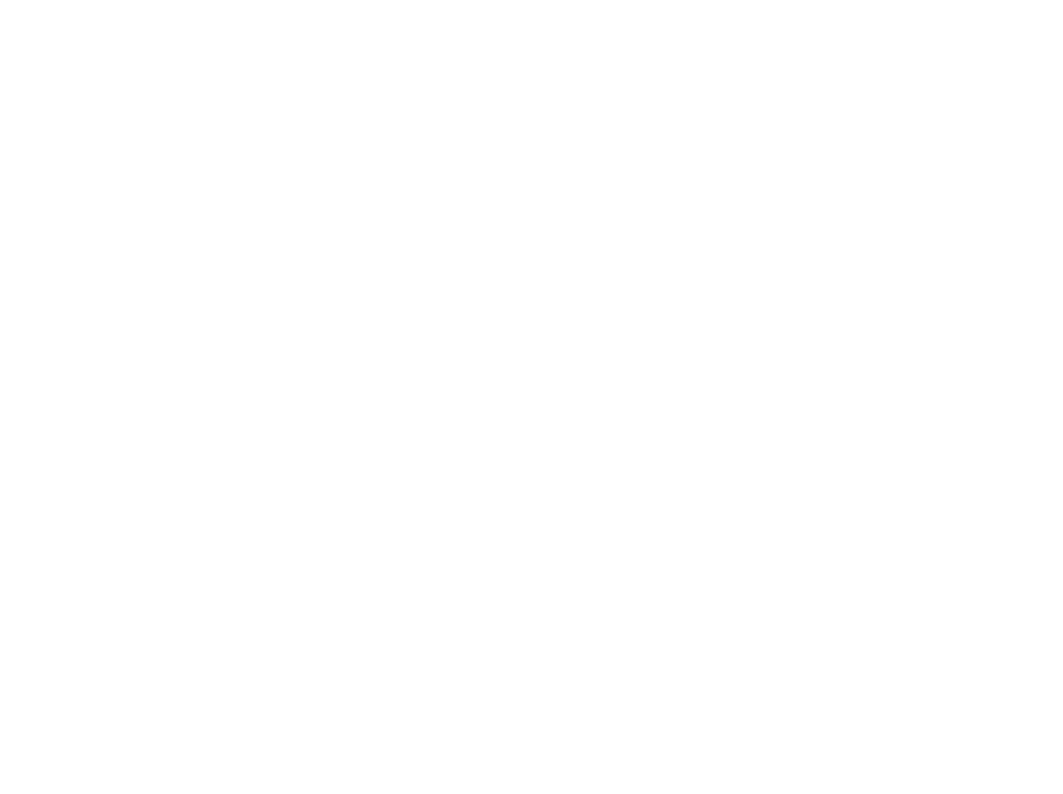
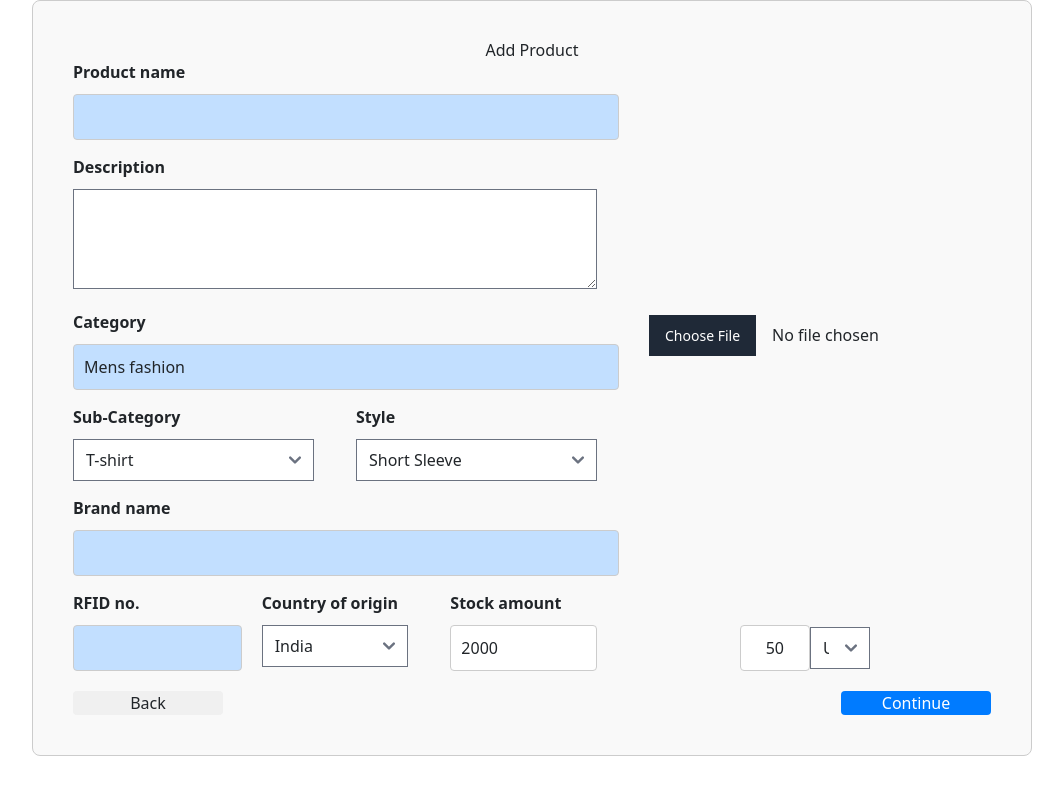
Before and after one commit to satwikgarg2022461/RFID, a React (Vite) app in the folder client/: page /add-product in a window 1280 px wide. Before the commit this address had no page. Shown: the top 794 px of the page, without its empty margins (108-1171 px from the left). Built offline with nearby package versions, Linux system fonts and the light colour scheme.

Commit message:
add [roduct page added

```diff
--- a/client/src/App.jsx
+++ b/client/src/App.jsx
@@ -9,6 +9,7 @@
 
 import WorkerLogin from './pages/WorkerSignIn'
 import Dashboard from './pages/Dashboard'
+import AddProductForm from './pages/AddProductForm'
 
 
 const App = () => {
@@ -24,6 +25,7 @@
         <Route path='/sign-up' element={<SignUp />} />
         <Route path='/dashboard' element={<Dashboard />} />
         <Route path='/contributors' element={<Contributors />} />
+        <Route path='/add-product' element={<AddProductForm />} />
 
 
       </Routes>
--- /dev/null
+++ b/client/src/pages/AddProductForm.css
@@ -0,0 +1,136 @@
+.form-container {
+    max-width: 1000px;
+    margin: auto;
+    padding: 20px;
+    border: 1px solid #ccc;
+    border-radius: 8px;
+    background-color: #f9f9f9;
+    display: flex;
+    flex-direction: column;
+    align-items: center;
+}
+
+h2 {
+    text-align: center;
+    margin-bottom: 20px;
+}
+
+form {
+    display: flex;
+    flex-direction: column;
+    width: 100%;
+}
+
+.form-sections {
+    display: flex;
+    justify-content: space-between;
+    width: 100%;
+}
+
+.left-section,
+.right-section {
+    display: flex;
+    flex-direction: column;
+    gap: 15px;
+}
+
+.left-section {
+    flex: 2;
+}
+
+.right-section {
+    flex: 1;
+    display: flex;
+    flex-direction: column;
+    align-items: center;
+}
+
+label {
+    display: block;
+    margin-bottom: 5px;
+    font-weight: bold;
+}
+
+input[type="text"],
+input[type="number"],
+select,
+textarea {
+    width: calc(100% - 22px);
+    padding: 10px;
+    /* margin-bottom: 10px; */
+    border: 1px solid #ccc;
+    border-radius: 4px;
+    box-sizing: border-box;
+}
+
+textarea {
+    height: 100px;
+}
+
+.side-by-side {
+    display: flex;
+    gap: 20px;
+}
+
+.side-by-side > div {
+    flex: 1;
+}
+
+.image-container {
+    display: flex;
+    flex-direction: column;
+    align-items: center;
+}
+
+.image-container img {
+    width: 200px;
+    height: 200px;
+    object-fit: cover;
+    border: 1px solid #ccc;
+    margin-bottom: 10px;
+}
+
+.price-container {
+    display: flex;
+    align-items: center;
+    gap: 10px;
+}
+
+.price-container input[type="number"] {
+    width: 70px;
+    text-align: right;
+}
+
+.price-container select {
+    width: 60px;
+    margin-left: -10px;
+}
+
+.buttons-container {
+    display: flex;
+    justify-content: space-between;
+    width: 100%;
+    margin-top: 20px;
+}
+
+button {
+    padding: 10px 20px;
+    margin-top: 10px;
+    border: none;
+    border-radius: 4px;
+    cursor: pointer;
+    width: 150px;
+}
+
+button[type="button"] {
+    background-color: #f0f0f0;
+}
+
+button[type="submit"] {
+    background-color: #007bff;
+    color: white;
+}
+
+button:hover {
+    opacity: 0.8;
+}
--- /dev/null
+++ b/client/src/pages/AddProductForm.jsx
@@ -0,0 +1,146 @@
+import React, { useState } from 'react';
+import './AddProductForm.css';
+
+const AddProductForm = () => {
+    const [productName, setProductName] = useState('');
+    const [description, setDescription] = useState('');
+    const [category] = useState('Mens fashion');
+    const [subCategory, setSubCategory] = useState('T-shirt');
+    const [style, setStyle] = useState('Short Sleeve');
+    const [brandName, setBrandName] = useState('');
+    const [rfid, setRfid] = useState('');
+    const [country, setCountry] = useState('India');
+    const [stockAmount, setStockAmount] = useState(2000);
+    const [price, setPrice] = useState(50);
+    const [currency, setCurrency] = useState('USD');
+    const [images, setImages] = useState([null, null, null]);
+
+    const handleImageChange = (index, event) => {
+        const newImages = [...images];
+        newImages[index] = URL.createObjectURL(event.target.files[0]);
+        setImages(newImages);
+    };
+
+    return (
+        <div className="form-container">
+            <h2>Add Product</h2>
+            <form>
+                <div className="form-sections">
+                    <div className="left-section">
+                        <div>
+                            <label>Product name</label>
+                            <input
+                                type="text"
+                                value={productName}
+                                onChange={(e) => setProductName(e.target.value)}
+                            />
+                        </div>
+                        <div>
+                            <label>Description</label>
+                            <textarea
+                                value={description}
+                                onChange={(e) => setDescription(e.target.value)}
+                            />
+                        </div>
+                        <div>
+                            <label>Category</label>
+                            <input
+                                type="text"
+                                value={category}
+                                readOnly
+                            />
+                        </div>
+                        <div className="side-by-side">
+                            <div>
+                                <label>Sub-Category</label>
+                                <select
+                                    value={subCategory}
+                                    onChange={(e) => setSubCategory(e.target.value)}
+                                >
+                                    <option value="T-shirt">T-shirt</option>
+                                    {/* Add more options as needed */}
+                                </select>
+                            </div>
+                            <div>
+                                <label>Style</label>
+                                <select
+                                    value={style}
+                                    onChange={(e) => setStyle(e.target.value)}
+                                >
+                                    <option value="Short Sleeve">Short Sleeve</option>
+                                    {/* Add more options as needed */}
+                                </select>
+                            </div>
+                        </div>
+                        <div>
+                            <label>Brand name</label>
+                            <input
+                                type="text"
+                                value={brandName}
+                                onChange={(e) => setBrandName(e.target.value)}
+                            />
+                        </div>
+                        <div className="side-by-side">
+                            <div>
+                                <label>RFID no.</label>
+                                <input
+                                    type="text"
+                                    value={rfid}
+                                    onChange={(e) => setRfid(e.target.value)}
+                                />
+                            </div>
+                            <div>
+                                <label>Country of origin</label>
+                                <select
+                                    value={country}
+                                    onChange={(e) => setCountry(e.target.value)}
+                                >
+                                    <option value="India">India</option>
+                                    {/* Add more options as needed */}
+                                </select>
+                            </div>
+                            <div>
+                                <label>Stock amount</label>
+                                <input
+                                    type="number"
+                                    value={stockAmount}
+                                    onChange={(e) => setStockAmount(e.target.value)}
+                                />
+                            </div>
+                        </div>
+                    </div>
+                    <div className="right-section">
+                        <div className="image-container">
+                            {images[0] && <img src={images[0]} alt="Product" />}
+                            <input
+                                type="file"
+                                onChange={(e) => handleImageChange(0, e)}
+                            />
+                            {/* <button type="button">Add Image</button> */}
+                        </div>
+                        <div className="price-container">
+                            <input
+                                type="number"
+                                value={price}
+                                onChange={(e) => setPrice(e.target.value)}
+                            />
+                            <select
+                                value={currency}
+                                onChange={(e) => setCurrency(e.target.value)}
+                            >
+                                <option value="USD">USD</option>
+                                {/* Add more options as needed */}
+                            </select>
+                        </div>
+                    </div>
+                </div>
+                <div className="buttons-container">
+                    <button type="button">Back</button>
+                    <button type="submit">Continue</button>
+                </div>
+            </form>
+        </div>
+    );
+};
+
+export default AddProductForm;
--- a/client/src/pages/dashboard.jsx
+++ b/client/src/pages/dashboard.jsx
@@ -12,7 +12,7 @@
         <header className="header">
           <h1 className="heading">Overview</h1>
           <div className="search-bar">
-            <span className="material-symbols-outlined">search</span>
+            {/* <span className="material-symbols-outlined">search</span> */}
             <input type="text" placeholder="search" />
           </div>
         </header>
```
